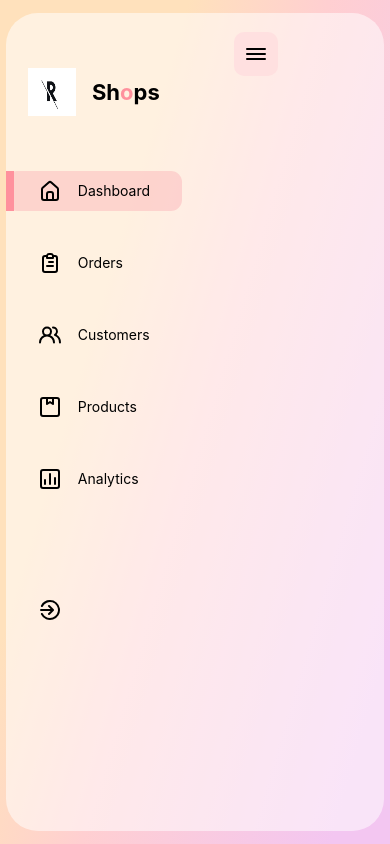
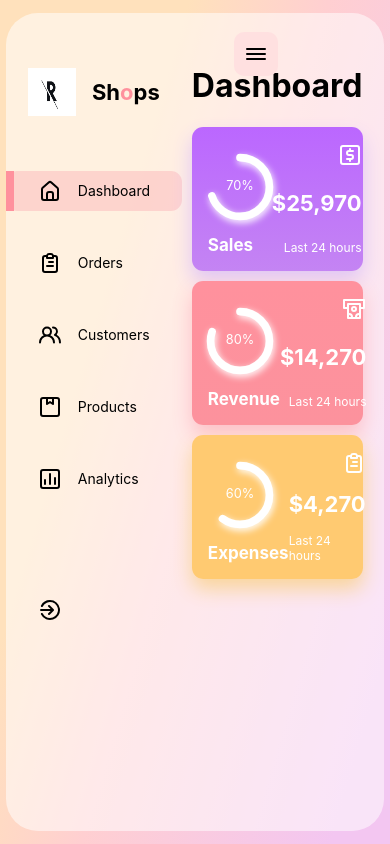
Before and after one commit to rakesh-sarma/Capstone-project, a React (Create React App) app: page / in a window 390 px wide. Built offline with nearby package versions, Linux system fonts and the light colour scheme.

Commit message:
added the cards

```diff
--- a/src/App.js
+++ b/src/App.js
@@ -1,4 +1,5 @@
 import './App.css'
+import MainDash from './components/MainDash/MainDash';
 import Sidebar from './components/sidebar/Sidebar';
 
 function App() {
@@ -6,7 +7,7 @@
     <div className="App">
         <div className="AppGlass">
           <Sidebar/>
-
+       <MainDash/>
         </div>
     </div>
   );
--- a/src/Data/Data.js
+++ b/src/Data/Data.js
@@ -3,7 +3,7 @@
     UilClipboardAlt,
     UilUsersAlt,
     UilPackage,
-    UilChart,
+    UilChart,UilUsdSquare,UilMoneyWithdrawal
   } from "@iconscout/react-unicons";
 
 // Sidebar Data
@@ -29,3 +29,56 @@
         heading : "Analytics",
     },
 ]
+
+// Cards Data
+export const CardsData = [
+    {
+        title : "Sales",
+        color : {
+            backGround: "linear-gradient(180deg, #bb67ff 0%, #c484f3 100%)",
+            boxShadow: "0px 10px 20px 0px #e0c6f5",
+        },
+        barValue : 70,
+        value : "25,970",
+        png : UilUsdSquare,
+        series: [
+            {
+              name: "Sales",
+              data: [31, 40, 28, 51, 42, 109, 100],
+            },
+        ],
+    },
+    {
+        title: "Revenue",
+        color: {
+          backGround: "linear-gradient(180deg, #FF919D 0%, #FC929D 100%)",
+          boxShadow: "0px 10px 20px 0px #FDC0C7",
+        },
+        barValue: 80,
+        value: "14,270",
+        png: UilMoneyWithdrawal,
+        series: [
+          {
+            name: "Revenue",
+            data: [10, 100, 50, 70, 80, 30, 40],
+          },
+        ],
+    },
+    {
+        title: "Expenses",
+        color: {
+          backGround:
+            "linear-gradient(rgb(248, 212, 154) -146.42%, rgb(255 202 113) -46.42%)",
+          boxShadow: "0px 10px 20px 0px #F9D59B",
+        },
+        barValue: 60,
+        value: "4,270",
+        png: UilClipboardAlt,
+        series: [
+          {
+            name: "Expenses",
+            data: [10, 25, 15, 30, 12, 15, 20],
+          },
+        ],
+    },
+]
--- /dev/null
+++ b/src/components/Card/Card.css
@@ -0,0 +1,101 @@
+.CompactCard {
+    display: flex;
+    flex: 1;
+    height: 7rem!important;
+    border-radius: 0.7rem;
+    color: white;
+    position: relative;
+    cursor: pointer;
+    padding: 1rem;
+}
+
+.CompactCard:hover {
+    box-shadow: none!important;
+}
+
+/* radialbar */
+
+.radialBar {
+    flex: 1;
+    display: flex;
+    flex-direction: column;
+    justify-content: flex-end;
+    gap: 1rem;
+}
+
+.CircularProgressbar {
+    width: 4rem!important;
+    overflow: visible;
+}
+
+.CircularProgressbar-path {
+    stroke: white!important;
+    stroke-width: 12px!important;
+    filter: drop-shadow(2px 4px 6px white);
+}
+
+.CircularProgressbar-trail {
+    display: none;
+}
+
+.CircularProgressbar-text {
+    fill: white!important;
+}
+
+.radialBar>span {
+    font-size: 17px;
+    font-weight: bold;
+}
+
+/* detail */
+
+.detail {
+    flex: 1;
+    display: flex;
+    flex-direction: column;
+    justify-content: space-between;
+    align-items: flex-end;
+}
+
+.detail>span:nth-child(2) {
+    font-size: 22px;
+    font-weight: bold;
+}
+
+.detail>span:nth-child(3) {
+    font-size: 12px;
+    /* font-weight: bold; */
+}
+
+
+/* Expanded Card */
+.ExpandedCard {
+    position: absolute;
+    width: 60%;
+    height: 70vh;
+    z-index: 9;
+    left: 13rem;
+    border-radius: 1rem;
+    display: flex;
+    flex-direction: column;
+    align-items: center;
+    justify-content: space-between;
+    padding: 1rem;
+}
+
+
+.ExpandedCard > span:nth-of-type(1) {
+    color: white;
+    font-size: 26px;
+    font-weight: bold;
+    text-shadow: 0px 0px 15px white;
+}
+
+.ExpandedCard > span:nth-of-type(2) {
+    color: rgb(223, 222, 222);
+    font-size: 16px;
+}
+
+.chartContainer {
+    width: 70%;
+}
--- /dev/null
+++ b/src/components/Card/Card.jsx
@@ -0,0 +1,133 @@
+import React, { useState } from 'react'
+import './Card.css'
+import { motion, AnimateSharedLayout } from 'framer-motion';
+import { CircularProgressbar } from 'react-circular-progressbar';
+import 'react-circular-progressbar/dist/styles.css';
+import {UilTimes} from '@iconscout/react-unicons'
+import Chart from 'react-apexcharts'
+
+
+const Card = (props) => {
+
+    const [expanded, setExpanded] = useState(false)
+
+  return (
+    <AnimateSharedLayout>
+        {
+            expanded?
+                <ExpandedCard param={props} setExpanded={()=>setExpanded(false)}/>:
+            <CompactCard param = {props} setExpanded={()=>setExpanded(true)}/>
+        }
+    </AnimateSharedLayout>
+  )
+}
+
+// Compact Card
+function CompactCard ({param, setExpanded}){
+    const Png = param.png;
+    return(
+        <motion.div className="CompactCard"
+        style={{
+            background: param.color.backGround,
+            boxShadow: param.color.boxShadow,
+        }}
+        onClick={setExpanded}
+        layoutId="expandableCard"
+        >
+            <div className="radialBar">
+                <CircularProgressbar
+                value={param.barValue}
+                text={`${param.barValue}%`}
+                />
+                <span>{param.title}</span>
+            </div>
+            <div className="detail">
+                <Png/>
+                <span>${param.value}</span>
+                <span>Last 24 hours</span>
+            </div>
+        </motion.div>
+    )
+}
+
+// ExpandedCard
+function ExpandedCard({param, setExpanded}) {
+
+    const data = {
+        options: {
+            chart: {
+                type:"area",
+                height:"auto",
+            },
+            dropShadow: {
+                enabled : false,
+                enabledOnSeries : undefined,
+                top : 0,
+                left : 0,
+                blur : 3,
+                color : "#000",
+                opacity : 0.35,
+            },
+            fill: {
+                colors: ["#fff"],
+                type: "gradient",
+            },
+            dataLabels: {
+                enabled: false,
+            },
+            stroke: {
+                curve: "smooth",
+                colors: ["white"],
+            },
+            tooltip: {
+                x: {
+                    format: "dd/MM/yy HH:mm",
+                },
+            },
+            grid: {
+                show:true,
+            },
+            xaxis: {
+                type: "datetime",
+                categories: [
+                    "2018-09-19T00:00:00.000Z",
+                    "2018-09-19T01:30:00.000Z",
+                    "2018-09-19T02:30:00.000Z",
+                    "2018-09-19T03:30:00.000Z",
+                    "2018-09-19T04:30:00.000Z",
+                    "2018-09-19T05:30:00.000Z",
+                    "2018-09-19T06:30:00.000Z",
+                ],
+            }
+
+        }
+    }
+
+    return (
+        <motion.div className="ExpandedCard"
+        style={{
+            background : param.color.backGround,
+            boxShadow : param.color.boxShadow
+        }}
+        layoutId="expandableCard"
+        >
+            <div style={{alignSelf: 'flex-end', cursor:'pointer', color:'white'}}>
+                <UilTimes onClick={setExpanded}
+                />
+            </div>
+            <span>{param.title}</span>
+            <div className="chartContainer">
+                <Chart series={param.series} type='area' options={data.options}/>
+            </div>
+            <span>Last 24 hours</span>
+
+
+        </motion.div>
+    )
+}
+
+
+
+
+
+export default Card
--- /dev/null
+++ b/src/components/Cards/Cards.css
@@ -0,0 +1,35 @@
+.Cards {
+    display: flex;
+    gap: 10px;
+}
+
+.parentContainer {
+    width: 100%;
+
+}
+
+
+@media screen and (max-width: 1200px) {
+    .Cards{
+      flex-direction: column;
+    }
+    .parentContainer{
+      height: 9rem;
+    }
+  }
+
+@media screen and (max-width: 768px)
+{
+  .Cards{
+    width: 90%;
+  }
+}
+
+@media screen and (max-width: 768px) {
+    .ExpandedCard {
+      top: 8rem;
+      height: 50%;
+      left: 25px;
+      width: 80%;
+    }
+  }
--- /dev/null
+++ b/src/components/Cards/Cards.jsx
@@ -0,0 +1,27 @@
+import React from 'react'
+import { CardsData } from '../../Data/Data'
+import Card from '../Card/Card'
+import './Cards.css'
+
+const Cards = () => {
+  return (
+    <div className="Cards">
+        {CardsData.map((card, id)=>{
+            return(
+                <div className="parentContainer">
+                    <Card
+                    title = {card.title}
+                    color = {card.color}
+                    barValue = {card.barValue}
+                    value = {card.value}
+                    png = {card.png}
+                    series = {card.series}
+                    />
+                </div>
+            )
+        })}
+    </div>
+  )
+}
+
+export default Cards
--- /dev/null
+++ b/src/components/MainDash/MainDash.css
@@ -0,0 +1,14 @@
+
+
+.MainDash {
+    display: flex;
+    flex-direction: column;
+    justify-content: space-evenly;
+}
+
+@media screen and (max-width: 1200px) {
+    .MainDash{
+        justify-content:flex-start;
+        margin-top: 2rem;
+    }
+}
--- /dev/null
+++ b/src/components/MainDash/MainDash.jsx
@@ -0,0 +1,14 @@
+import React from 'react'
+import Cards from '../Cards/Cards'
+import './MainDash.css'
+
+const MainDash = () => {
+  return (
+    <div className="MainDash">
+        <h1>Dashboard</h1>
+        <Cards/>
+    </div>
+  )
+}
+
+export default MainDash
```
